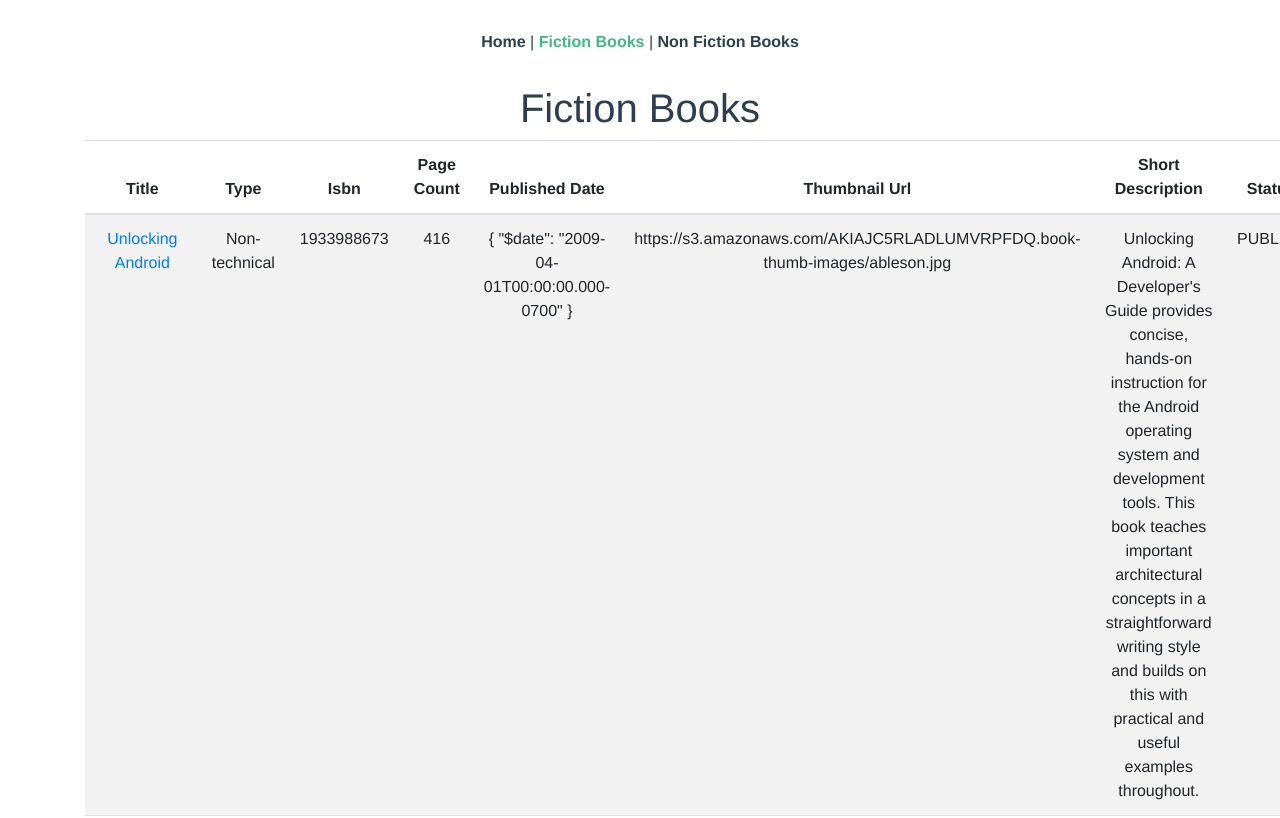
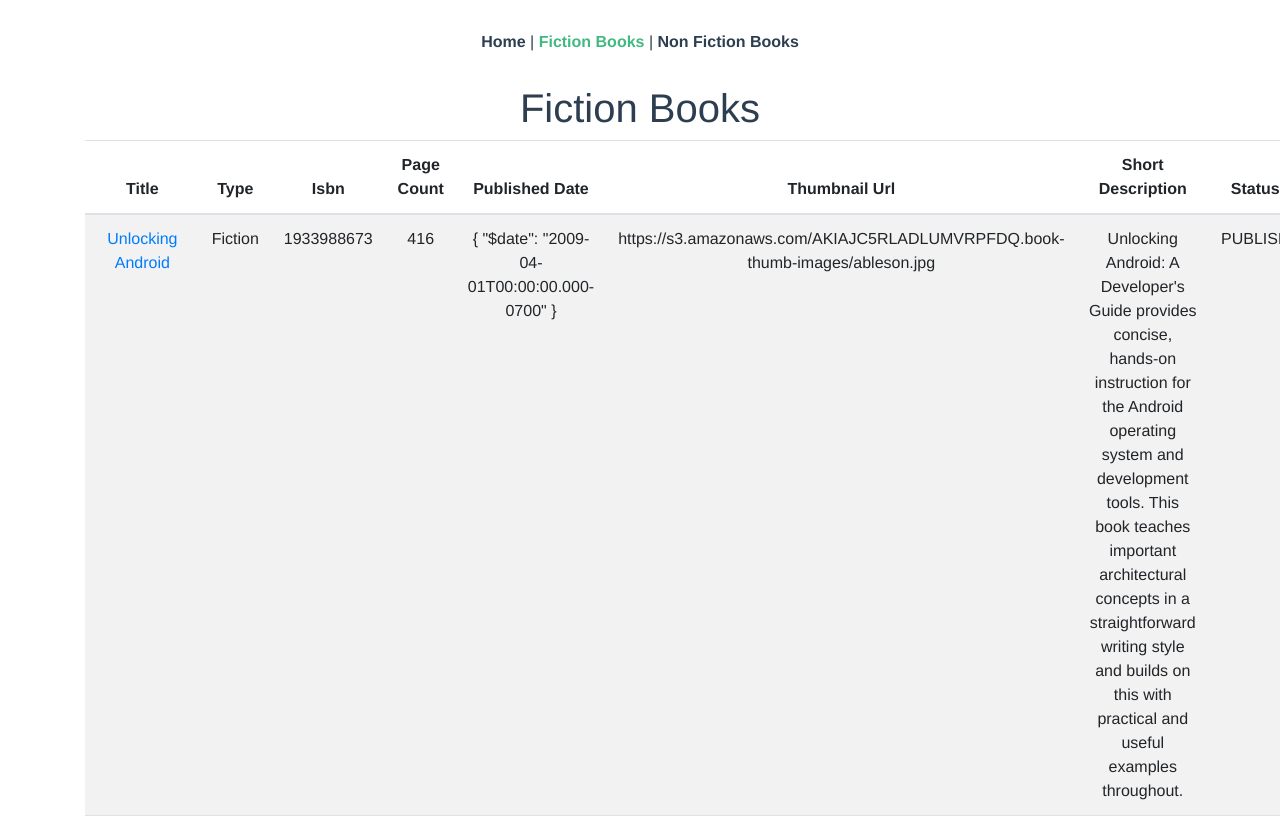
Before and after one commit to aamirshaikh7/vue--novel-local-api, a Vue app: page /fictionbooks in a window 1280 px wide. Shown: the top 818 px of the page. Built offline with nearby package versions, Linux system fonts and the light colour scheme.

Commit message:
Adding and toggling Book form

```diff
--- a/src/data/fictionbooks.js
+++ b/src/data/fictionbooks.js
@@ -1,7 +1,7 @@
 export default [
   {
     title: 'Unlocking Android',
-    type: 'Non-technical',
+    type: 'Fiction',
     isbn: '1933988673',
     pageCount: 416,
     publishedDate: { $date: '2009-04-01T00:00:00.000-0700' },
@@ -13,7 +13,7 @@ export default [
   },
   {
     title: 'Android in Action, Second Edition',
-    type: 'Non-technical',
+    type: 'Fiction',
     isbn: '1935182722',
     pageCount: 592,
     publishedDate: { $date: '2011-01-14T00:00:00.000-0800' },
@@ -25,7 +25,7 @@ export default [
   },
   {
     title: 'Specification by Example',
-    type: 'Non-technical',
+    type: 'Fiction',
     isbn: '1617290084',
     pageCount: 0,
     publishedDate: { $date: '2011-06-03T00:00:00.000-0700' },
@@ -36,7 +36,7 @@ export default [
   },
   {
     title: 'Flex 3 in Action',
-    type: 'Non-technical',
+    type: 'Fiction',
     isbn: '1933988746',
     pageCount: 576,
     publishedDate: { $date: '2009-02-02T00:00:00.000-0800' },
@@ -47,7 +47,7 @@ export default [
   },
   {
     title: 'Flex 4 in Action',
-    type: 'Non-technical',
+    type: 'Fiction',
     isbn: '1935182420',
     pageCount: 600,
     publishedDate: { $date: '2010-11-15T00:00:00.000-0800' },
@@ -63,7 +63,7 @@ export default [
   },
   {
     title: 'Collective Intelligence in Action',
-    type: 'Non-technical',
+    type: 'Fiction',
     isbn: '1933988312',
     pageCount: 425,
     publishedDate: { $date: '2008-10-01T00:00:00.000-0700' },
@@ -74,7 +74,7 @@ export default [
   },
   {
     title: 'Zend Framework in Action',
-    type: 'Non-technical',
+    type: 'Fiction',
     isbn: '1933988320',
     pageCount: 432,
     publishedDate: { $date: '2008-12-01T00:00:00.000-0800' },
@@ -86,7 +86,7 @@ export default [
   },
   {
     title: 'Flex on Java',
-    type: 'Non-technical',
+    type: 'Fiction',
     isbn: '1933988797',
     pageCount: 265,
     publishedDate: { $date: '2010-10-15T00:00:00.000-0700' },
@@ -98,7 +98,7 @@ export default [
   },
   {
     title: 'Griffon in Action',
-    type: 'Non-technical',
+    type: 'Fiction',
     isbn: '1935182234',
     pageCount: 375,
     publishedDate: { $date: '2012-06-04T00:00:00.000-0700' },
@@ -110,7 +110,7 @@ export default [
   },
   {
     title: 'OSGi in Depth',
-    type: 'Non-technical',
+    type: 'Fiction',
     isbn: '193518217X',
     pageCount: 325,
     publishedDate: { $date: '2011-12-12T00:00:00.000-0800' },
--- a/src/data/nonfictionbooks.js
+++ b/src/data/nonfictionbooks.js
@@ -1,7 +1,7 @@
 export default [
   {
     title: 'Flexible Rails',
-    type: 'Technical',
+    type: 'Non-Fiction',
     isbn: '1933988509',
     pageCount: 592,
     publishedDate: { $date: '2008-01-01T00:00:00.000-0800' },
@@ -13,7 +13,7 @@ export default [
   },
   {
     title: 'Hello! Flex 4',
-    type: 'Technical',
+    type: 'Non-Fiction',
     isbn: '1933988762',
     pageCount: 258,
     publishedDate: { $date: '2009-11-01T00:00:00.000-0700' },
@@ -25,7 +25,7 @@ export default [
   },
   {
     title: 'Coffeehouse',
-    type: 'Technical',
+    type: 'Non-Fiction',
     isbn: '1884777384',
     pageCount: 316,
     publishedDate: { $date: '1997-07-01T00:00:00.000-0700' },
@@ -37,7 +37,7 @@ export default [
   },
   {
     title: 'Team Foundation Server 2008 in Action',
-    type: 'Technical',
+    type: 'Non-Fiction',
     isbn: '1933988592',
     pageCount: 344,
     publishedDate: { $date: '2008-12-01T00:00:00.000-0800' },
@@ -48,7 +48,7 @@ export default [
   },
   {
     title: 'Brownfield Application Development in .NET',
-    type: 'Technical',
+    type: 'Non-Fiction',
     isbn: '1933988711',
     pageCount: 550,
     publishedDate: { $date: '2010-04-16T00:00:00.000-0700' },
@@ -60,7 +60,7 @@ export default [
   },
   {
     title: 'MongoDB in Action',
-    type: 'Technical',
+    type: 'Non-Fiction',
     isbn: '1935182870',
     pageCount: 0,
     publishedDate: { $date: '2011-12-12T00:00:00.000-0800' },
@@ -72,7 +72,7 @@ export default [
   },
   {
     title: 'Distributed Application Development with PowerBuilder 6.0',
-    type: 'Technical',
+    type: 'Non-Fiction',
     isbn: '1884777686',
     pageCount: 504,
     publishedDate: { $date: '1998-06-01T00:00:00.000-0700' },
@@ -82,7 +82,7 @@ export default [
   },
   {
     title: 'Jaguar Development with PowerBuilder 7',
-    type: 'Technical',
+    type: 'Non-Fiction',
     isbn: '1884777864',
     pageCount: 550,
     publishedDate: { $date: '1999-08-01T00:00:00.000-0700' },
@@ -94,7 +94,7 @@ export default [
   },
   {
     title: 'Taming Jaguar',
-    type: 'Technical',
+    type: 'Non-Fiction',
     isbn: '1884777686',
     pageCount: 362,
     publishedDate: { $date: '2000-07-01T00:00:00.000-0700' },
@@ -105,7 +105,7 @@ export default [
   },
   {
     title: '3D User Interfaces with Java 3D',
-    type: 'Technical',
+    type: 'Non-Fiction',
     isbn: '1884777902',
     pageCount: 520,
     publishedDate: { $date: '2000-08-01T00:00:00.000-0700' },
--- a/src/store/actions.js
+++ b/src/store/actions.js
@@ -1,3 +1,5 @@
 export default {
-
+  addBook: ({ commit }, payload) => {
+    commit('appendBook', payload)
+  }
 }
--- a/src/store/mutations.js
+++ b/src/store/mutations.js
@@ -1,3 +1,5 @@
 export default {
-
+  appendBook: (state, { type, book }) => {
+    state[type].push(book)
+  }
 }
--- a/src/views/Book.vue
+++ b/src/views/Book.vue
@@ -1,10 +1,10 @@
 <template>
-  <div>
+  <div class="justify">
     <h1><strong>Title : </strong>{{ book.title }}</h1>
     <p><strong>Pages : </strong>{{ book.pageCount }}</p>
     <p><strong>Link : </strong><a :href="book.thumbnailUrl">{{ book.thumbnailUrl }}</a></p>
     <p><strong>Short Description : </strong>{{ book.shortDescription }}</p>
-    <!-- <p v-for="author in authors :key='isbn'"><strong>Author(s) : </strong>{{ book.author }}</p> -->
+    <!-- <p v-for="(author, index) in authors" :key="index">Author(s) : {{ book.author }}</p> -->
     <p><strong>Author(s) : </strong>{{ book.authors[0] }} {{ book.authors[1] }}</p>
   </div>
 </template>
@@ -38,4 +38,5 @@ export default {
 }
 </script>
 
-<style></style>
+<style>
+</style>
--- a/src/views/Home.vue
+++ b/src/views/Home.vue
@@ -1,12 +1,76 @@
 <template>
   <div class="home">
     <h2>Discover good books</h2>
+    <button @click="toggleBookForm" class="btn btn-primary">Add Book</button>
+
+    <b-form class="transition" @submit="handleSubmit" v-if="showBookForm">
+
+      <b-form-group class="transition" id="input-group-2" label="Title: " label-for="input-2">
+        <b-form-input
+          id="input-2"
+          v-model="form.title"
+          required
+          placeholder="Enter name"
+        ></b-form-input>
+      </b-form-group>
+
+      <b-form-group id="input-group-3" label="Type: " label-for="input-3">
+        <b-form-select
+          id="input-3"
+          v-model="form.type"
+          :options="['fictionbooks', 'nonfictionbooks']"
+          required
+        ></b-form-select>
+      </b-form-group>
+
+      <b-form-group id="input-group-2" label="isbn: " label-for="input-2">
+        <b-form-input
+          id="input-2"
+          type="number"
+          v-model="form.isbn"
+          required
+          placeholder="Enter isbn"
+        ></b-form-input>
+      </b-form-group>
+
+      <b-button type="submit" variant="primary">Submit</b-button>
+      <b-button type="reset" variant="danger">Reset</b-button>
+    </b-form>
   </div>
 </template>
 
 <script>
 
 export default {
-  name: 'Home'
+  name: 'Home',
+
+  data () {
+    return {
+      showBookForm: false,
+      form: {
+        title: '',
+        type: '',
+        isbn: 0
+      }
+    }
+  },
+
+  methods: {
+    toggleBookForm () {
+      this.showBookForm = !this.showBookForm
+    }
+    // handleSubmit () {
+
+    // }
+  }
 }
 </script>
+
+<style scoped>
+.btn {
+  margin-bottom: 10px;
+}
+.transition {
+  transition: all 1s;
+}
+</style>
```
